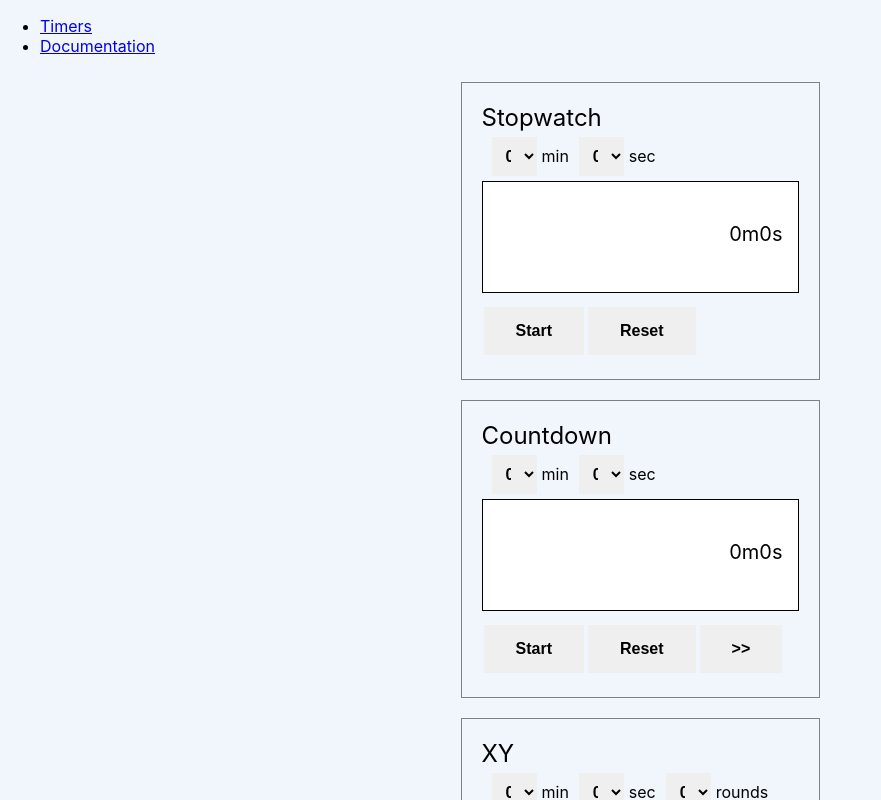
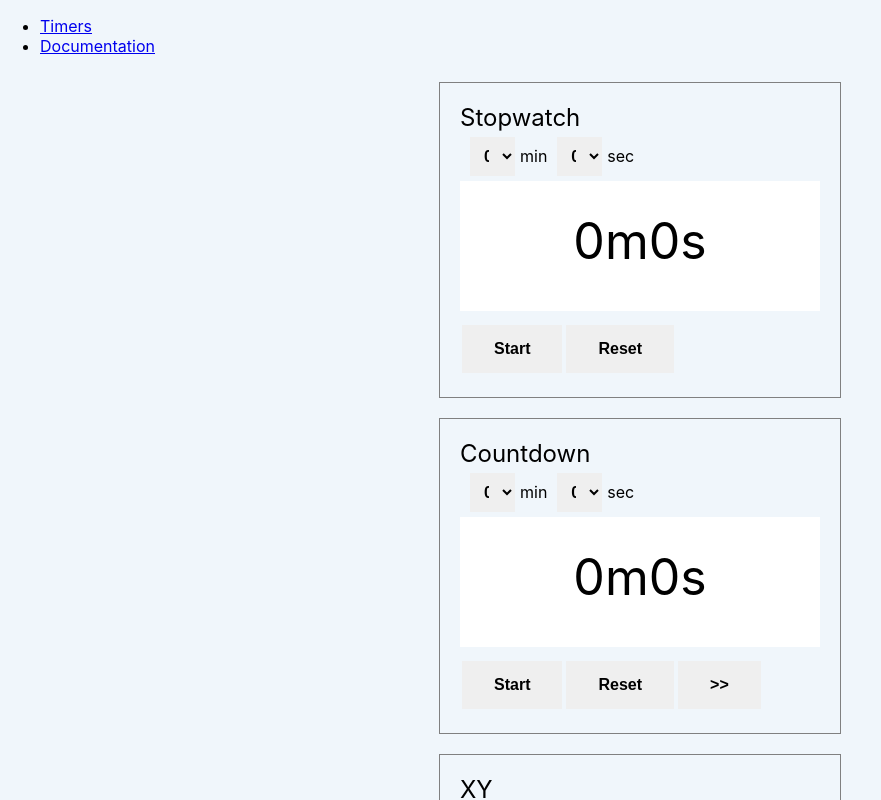
Before and after one commit to prof-tejera/assignment-1-cathgiese, a React (Create React App) app: page / in a window 1280 px wide. Shown: the whole page, without its empty margins (0-881 px from the left). Built offline with nearby package versions, Linux system fonts and the light colour scheme.

Commit message:
more styling

```diff
--- a/src/components/generic/DisplayTime/DisplayTime.js
+++ b/src/components/generic/DisplayTime/DisplayTime.js
@@ -1,23 +1,21 @@
-const DisplayTime = ({ active, minutes, seconds, milliseconds }) => {
+const Screen = ({ active, minutes, seconds, milliseconds }) => {
     return (
       <div
         style={{
-          border: "1px solid black",
+          // border: "1px solid black",
           width: 300,
           height: 70,
-          textAlign: "right",
+          textAlign: "center",
           marginBottom: 10,
           background: "white",
-          fontSize: "20px",
-          paddingTop: "40px",
-          paddingRight: "15px",
+          fontSize: "50px",
+          padding: "30px"
         }}
       >
         {minutes}m
         {seconds}s
-        {milliseconds}
       </div>
     );
   };
 
-  export default DisplayTime;
+  export default Screen;
```
Also changed, not shown: src/components/generic/DisplayTime/DisplayTime.css (deleted, +0 -15 lines), src/components/generic/Panel.css (added, +13 -0 lines).
